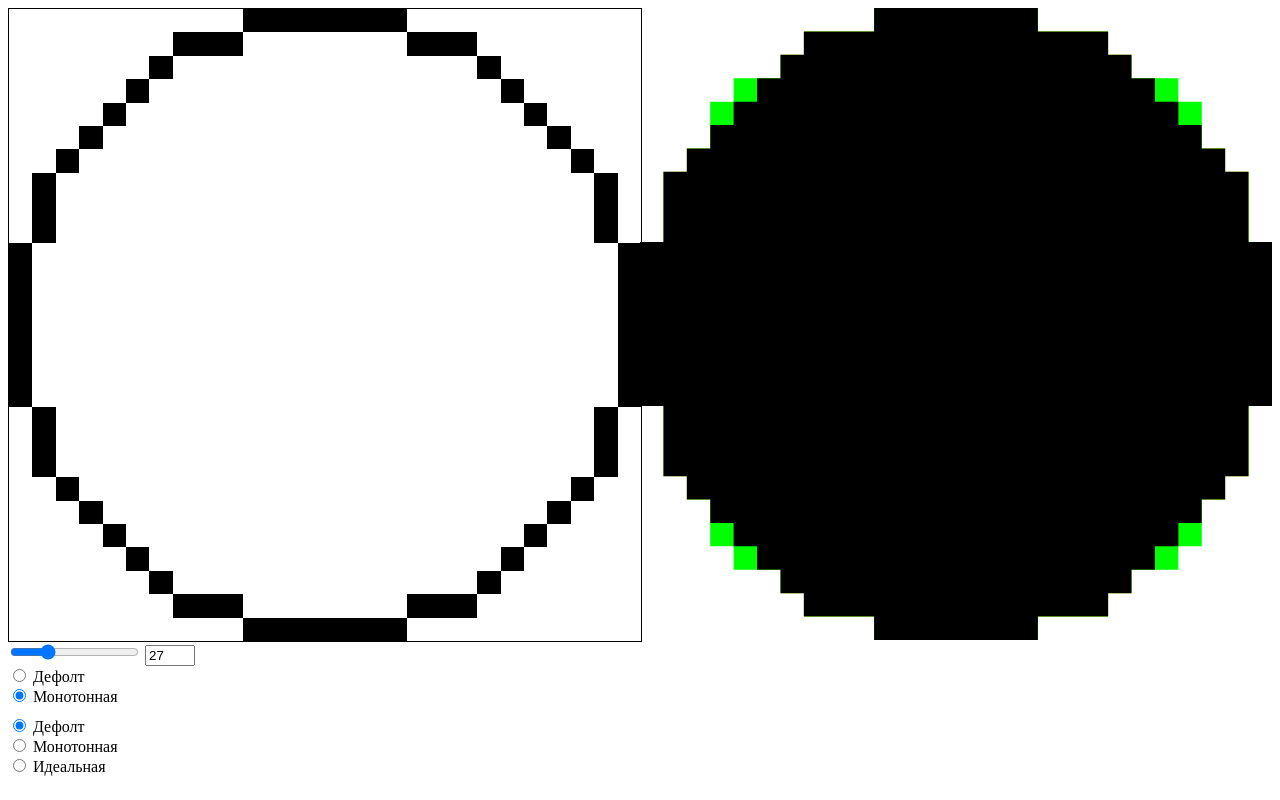
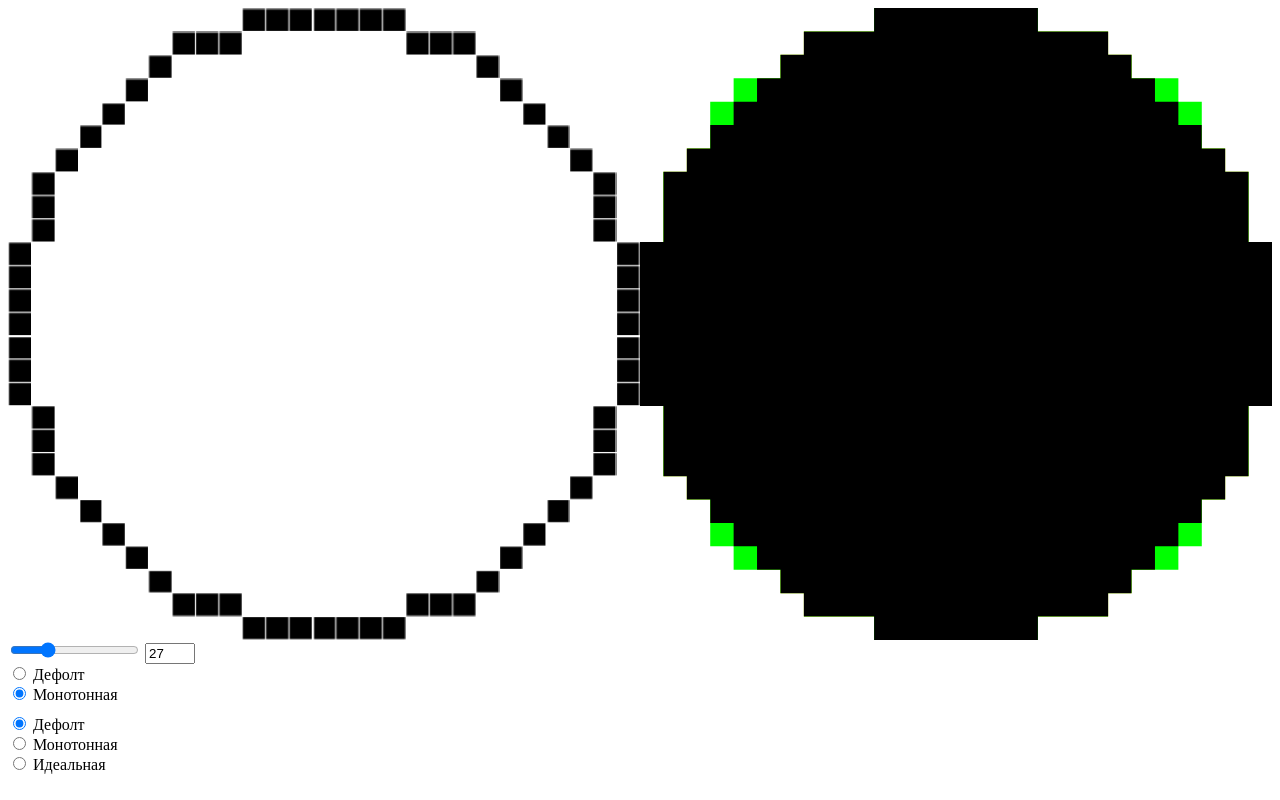
Before and after one commit to festino/pixel-perfect-circles, a plain HTML site: page index.html in a window 1280 px wide. Drawn offline with Linux system fonts and the light colour scheme.

Commit message:
feat(page): add pixel grid

```diff
--- a/index.html
+++ b/index.html
@@ -1,7 +1,20 @@
 <div style="display: flex; flex-direction: column;">
   <div style="display: flex; flex-direction: row; justify-content: space-evenly; width: 100%;">
-    <div style="width: 100%;">
-      <canvas id="circle-1-image" style="width: 100%; image-rendering: pixelated; border:1px solid black;" />
+    <div style="width: 100%; position: relative;">
+      <svg id="pixel-grid" style="position: absolute; pointer-events: none;">
+        <defs>
+          <pattern id="smallGrid" width="10" height="10" patternUnits="userSpaceOnUse">
+            <path d="M 10 0 L 0 0 0 10" fill="none" stroke="#fff" stroke-width="1" />
+          </pattern>
+          <pattern id="grid" width="100" height="100" patternUnits="userSpaceOnUse">
+            <rect width="100" height="100" fill="url(#smallGrid)" />
+            <path d="M 100 0 L 0 0 0 100" fill="none" stroke="#fff" stroke-width="2" />
+          </pattern>
+        </defs>
+
+        <rect x="-100%" y="-100%" width="200%" height="200%" fill="url(#grid)" />
+      </svg>
+      <canvas id="circle-1-image" style="width: 100%; image-rendering: pixelated;" />
     </div>
     <div style="width: 100%;">
       <svg id="circle-comparison">
--- a/js/draw-circles.js
+++ b/js/draw-circles.js
@@ -6,6 +6,7 @@
 
 const pixelCircleImage = document.getElementById("circle-1-image");
 const ctx = pixelCircleImage.getContext("2d");
+const pixelGridSvg = document.getElementById("pixel-grid");
 const comparisonSvg = document.getElementById("circle-comparison");
 const comparisonSvgDefs = comparisonSvg.getElementsByTagName("defs")[0];
 const comparisonSvgMask = comparisonSvg.getElementById("second-shape");
@@ -16,8 +17,15 @@ function redrawCircles() {
 	let mode = document.querySelector('input[name="circle-1-choice"]:checked')?.value;
 	let mode2 = document.querySelector('input[name="circle-2-choice"]:checked')?.value;
 	let grid1 = getCircle(mode, size);
+	drawPixelGrid(size);
 	drawCopyable(grid1);
 	drawComparison(grid1, mode2);
+}
+
+function drawPixelGrid(size) {
+	let viewOffset = -Math.floor((size) / 2) * 10 + 0.05;
+	let viewSize = size * 10 + 0.4;
+	pixelGridSvg.setAttribute("viewBox", viewOffset + " " + (viewOffset - (size % 2 == 1 ? 10 : 0)) + " " + viewSize + " " + viewSize + "");
 }
 
 function drawComparison(grid1, mode2) {
```
